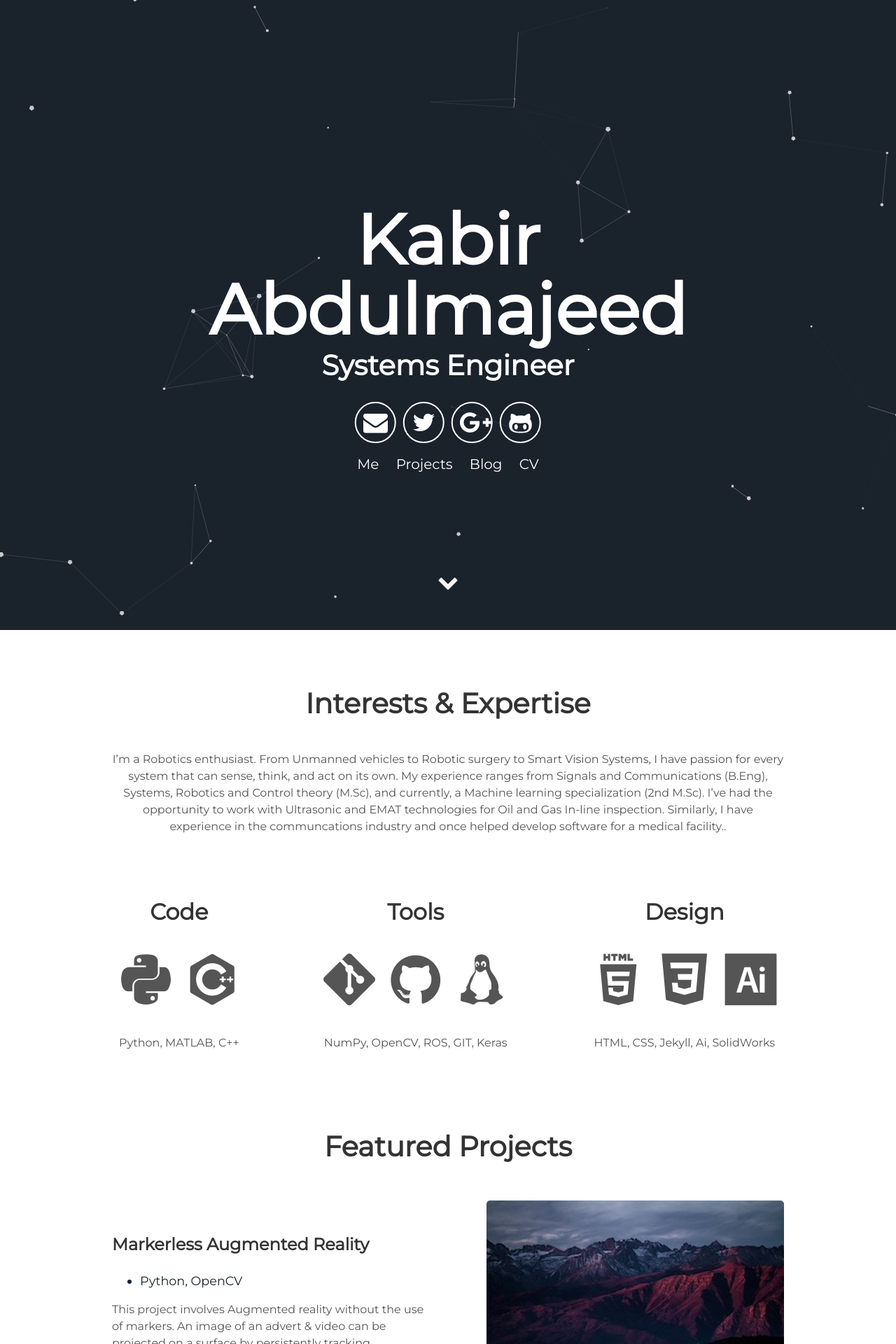
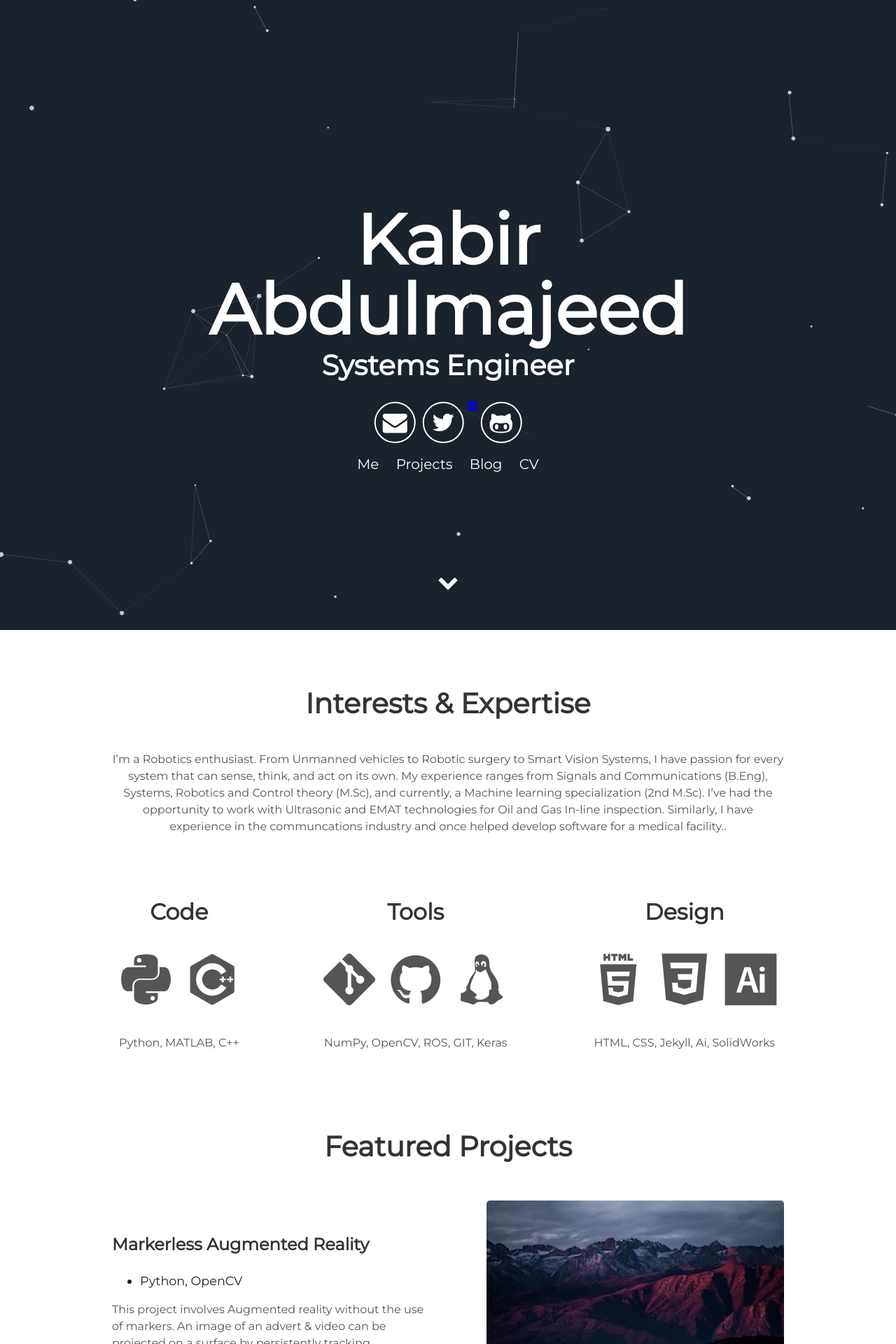
Before and after one commit to kbmajeed/kbmajeed.github.io, a Jekyll site: the page built from index.html, in a window 1280 px wide. Shown: the top 1920 px of the page at 70% size. Built offline with Jekyll 4.4.1, drawn with Linux system fonts in a browser that asks for light colours.

Commit message:
Update header.html

```diff
--- a/_includes/header.html
+++ b/_includes/header.html
@@ -7,7 +7,7 @@
       <div class="header-icons">
         <a aria-label="Send email" href="#"><i class="icon fa fa-envelope"></i></a>
         <a aria-label="My Twitter" target="_blank" href="#"><i class="icon fa fa-twitter" aria-hidden="true"></i></a>
-        <a aria-label="My Google Plus" target="_blank" href="#"><i class="icon fa fa-google-plus" aria-hidden="true"></i></a>
+        <a aria-label="My LinkedIn" target="_blank" href="#"><i class="fa fa-linkedin-square" aria-hidden="true"></i></a>
         <a aria-label="My Github" target="_blank" href="#"><i class="icon fa fa-github-alt" aria-hidden="true"></i></a>
       </div>
       <div class="header-links">
```
